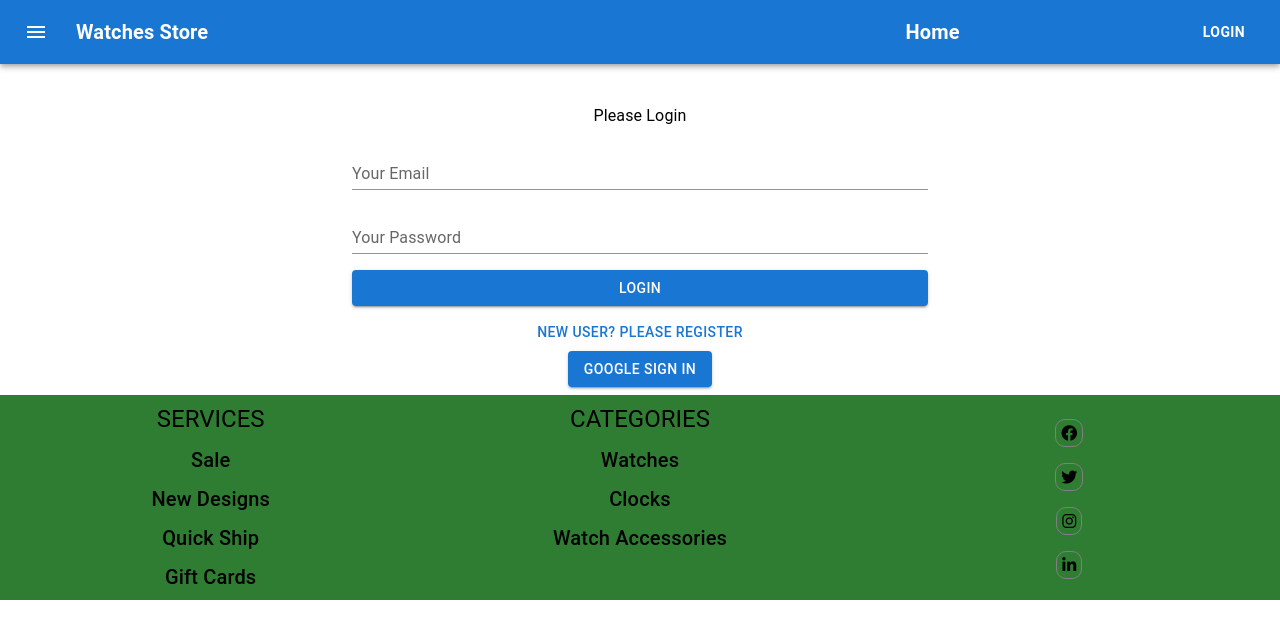
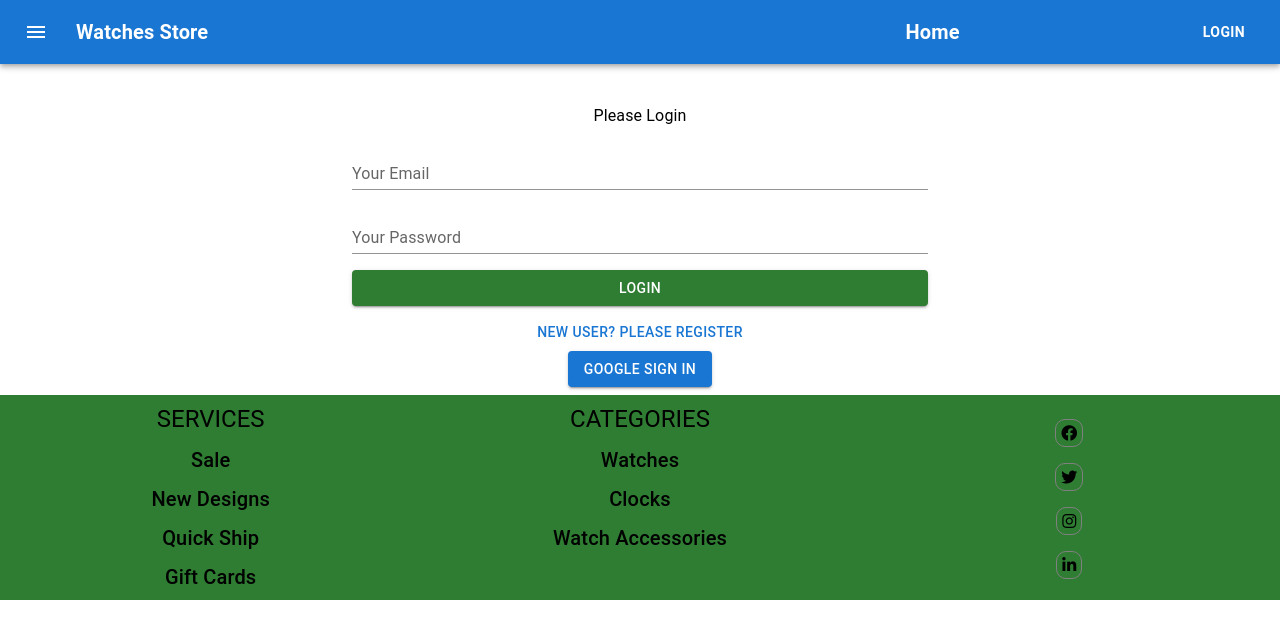
Before and after one commit to anikdha11/watch-store, a React (Create React App) app: page /login in a window 1280 px wide. Shown: the top 638 px of the page. Built offline with nearby package versions, Linux system fonts and the light colour scheme; no server answers.

Commit message:
style change

```diff
--- a/src/Pages/Login/Login/Login.js
+++ b/src/Pages/Login/Login/Login.js
@@ -48,9 +48,11 @@ const Login = () => {
                             name="password"
                             onBlur={handleOnChange}
                             variant="standard" />
-                        <Button sx={{ width: '50%', m: 1 }} type="submit" variant="contained">Login</Button>
+                        <Button sx={{ width: '50%', m: 1,bgcolor: 'success.main',fontWeight:"500" }} type="submit" orientation="vertical"
+                            variant="contained">Login</Button>
                         <br />
                         <NavLink style={{ textDecoration: 'none' }} to="/register"><Button>New user? Please Register</Button></NavLink>
+                        <br />
                         {isLoading && <CircularProgress />}
                         {user?.email && <Alert serverity="success"> User login successfully</Alert>}
                         {
```
